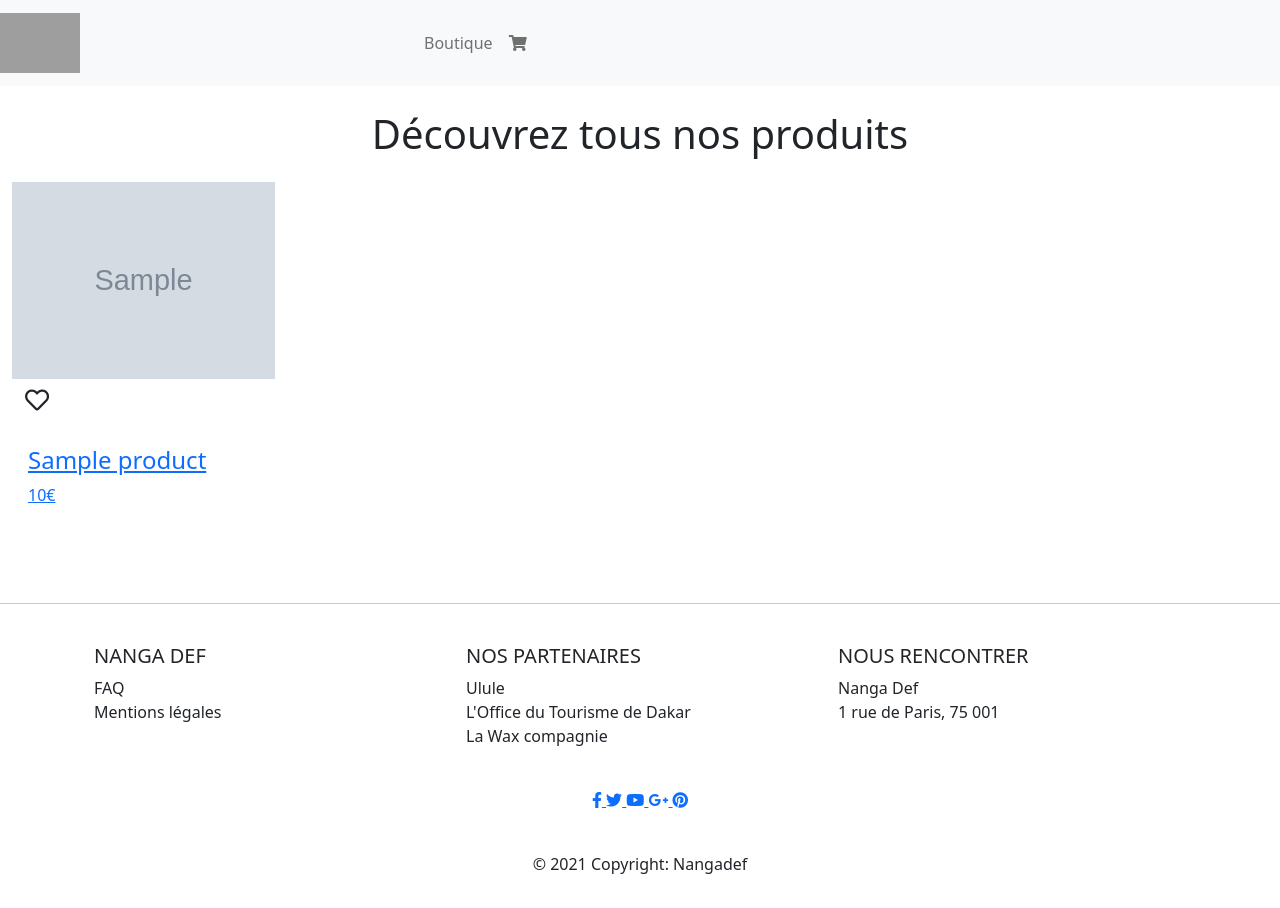
After one commit to Elvina-Mnd/init-symfofo, a PHP site: template templates/products/index.html.twig in a window 1280 px wide. The commit adds this page. Run offline with PHP 8.4, Linux system fonts and the light colour scheme; the template is opened without the code that fills it: most values are stand-ins (such as "Sample title", 1, 10 or a date in 2020); grey boxes marked "Sample" are stand-in pictures; some libraries are stand-ins or nearby versions; grey boxes are pictures that could not be loaded.

Commit message:
Generated all products and one product page

```diff
--- a/src/Controller/Admin/ProductCrudController.php
+++ b/src/Controller/Admin/ProductCrudController.php
@@ -12,6 +12,7 @@ use EasyCorp\Bundle\EasyAdminBundle\Field\TextField;
 use EasyCorp\Bundle\EasyAdminBundle\Field\NumberField;
 use EasyCorp\Bundle\EasyAdminBundle\Field\TextareaField;
 use EasyCorp\Bundle\EasyAdminBundle\Context\AdminContext;
+use EasyCorp\Bundle\EasyAdminBundle\Field\CollectionField;
 use EasyCorp\Bundle\EasyAdminBundle\Field\AssociationField;
 use EasyCorp\Bundle\EasyAdminBundle\Controller\AbstractCrudController;
 
@@ -39,6 +40,7 @@ class ProductCrudController extends AbstractCrudController
             TextField::new('image', 'Url de l\'image'),
             NumberField::new('price', 'Prix'),
             NumberField::new('quantity', 'Quantité'),
+            CollectionField::new('gender', 'Catégorie'),
         ];
     }
 
--- a/templates/_footer.html.twig
+++ b/templates/_footer.html.twig
@@ -5,7 +5,7 @@
     <div class="row ">
       <!--Grid column-->
       <div class="col-lg-4 col-md-4 col-sm-12 mb-4 mb-md-0">
-        <h5 class="text-uppercase title-footer">Ici c'est Pa<span class="small-ellipse">ris</span></h5>
+        <h5 class="text-uppercase title-footer">NANGA DEF</h5>
         <ul class="list-unstyled mb-0">
           <li>
             <a href="#" style="text-decoration:none;" class="text-dark">FAQ</a>
--- a/templates/_navbar.html.twig
+++ b/templates/_navbar.html.twig
@@ -3,17 +3,12 @@
     <span class="navbar-toggler-icon"></span>
   </button>
   <div class="collapse navbar-collapse" id="navbarNavDropdown">
-    <ul class="navbar-nav">
-      <li class="nav-item">
-        <a href="{{path('home')}}"> <img src="https://zupimages.net/up/21/05/cz12.png" alt="logo" width="30%"> </a>
-      </li>
+        <a class="navbar-brand" href="{{path('home')}}"> <img src="https://zupimages.net/up/21/05/cz12.png" alt="logo" width="20%"> </a>
+    <ul class="navbar-nav ml-auto float-right">
       <li class="nav-item">
         <a class="nav-link" href="#">Boutique</a>
       </li>
       <li class="nav-item">
-      <li class="nav-item">
-        <a class="nav-link" href="#">Qui sommes nous ?</a>
-      </li>
       <li class="nav-item">
         <a class="nav-link" href="#"><i class="fas fa-shopping-cart"></i></a>
       </li>
--- /dev/null
+++ b/templates/product_card.html.twig
@@ -0,0 +1,24 @@
+<div class="col-xl-4 col-lg-6 col-md-6 col-sm-12 ">
+    <div>
+        <a href="{{path ('product_show', {'slug': product.slug})}}" class="link-for-show-img">
+            <img src="{{ product.image }}" class="img-fluid" id="profil" alt="{{ product.name }}">
+            <div class="text-right">
+                <button class="btn border-pres pl-3 pr-3">
+                    <h4>
+                        <i class="far fa-heart like-icon"></i>
+                    </h4>
+                </button>
+            </div>
+        </a>
+        <div class="card-body">
+            <a href="{{path ('product_show', {'slug': product.slug})}}" class="link-for-show">
+                <h4>
+                    {{ product.name }}
+                </h4>
+                <p class="text-marine text-right">{{product.price}}€</p>
+            </a>
+            <a href="{{path ('product_show', {'slug': product.slug})}}" class="link-for-show">
+            </a>
+        </div>
+    </div>
+</div>
--- /dev/null
+++ b/templates/products/index.html.twig
@@ -0,0 +1,77 @@
+{% extends 'base.html.twig' %}
+
+{% block title %}Hello ProductController!{% endblock %}
+
+{% block body %}
+
+<div class="container-fluid subnav-bg">
+    <div class="row justify-content-around align-items-center p-2">
+        <div class="text-center col-lg-10 ml-5">
+            <h1 class="text-subnav m-3">Découvrez tous nos produits</h1>
+        </div>
+    </div>
+</div>
+<div class="container-fluid pb-5">
+    {# <div class="row mt-5 mx-auto">
+        <div class="col-lg-3 col-md-4 col-sm-10 pt-3 mx-auto card-filter">
+            {{form_start(searchForm, {attr: {class:'filter'}})}}
+            <div class="pl-2 pt-2">
+                {{form_row(searchForm.q)}}
+            </div>
+            <div class="text-center pb-3 pt-3">
+                <button type="submit" class="btn-framboise-filtre"> Rechercher</button>
+            </div>
+            <div class="pt-4 pl-3">
+                <h2 class="filter-design">Filtr<span class="small-ellipse">es</span></h2>
+                <hr>
+                {{form_row(searchForm.gender)}}
+                <hr>
+            </div>
+            <div class="accordion" id="accordionExample">
+                <div>
+                    <div id="headingOne">
+                        <button class="btn text-left" type="button" data-toggle="collapse" data-target="#collapseOne"
+                            aria-expanded="true" aria-controls="collapseOne">
+                            <h3 class="color-letter">Styles</h3>
+                        </button> <i class="fas fa-chevron-down"></i>
+                    </div>
+                    <div id="collapseOne" class="collapse show" aria-labelledby="headingOne"
+                        data-parent="#accordionExample">
+                        <div class="card-body">
+                            {{ form_row(searchForm.style)}}
+                            <hr>
+                        </div>
+                    </div>
+                </div>
+                <div>
+                    <div id="headingTwo">
+                        <button class="btn text-left collapsed" type="button" data-toggle="collapse"
+                            data-target="#collapseTwo" aria-expanded="true" aria-controls="collapseTwo">
+                            <h3 class="color-letter">Catégories</h3>
+                        </button> <i class="fas fa-chevron-down"></i>
+                    </div>
+                    <div id="collapseTwo" class="collapse show" aria-labelledby="headingTwo"
+                        data-parent="#accordionExample">
+                        <div class="card-body">
+                            {{ form_row(searchForm.category)}}
+                            <hr>
+                        </div>
+                    </div>
+                </div>
+                <div class="text-center pb-3">
+                    <button type="submit" class="btn-framboise-filtre"> Rechercher</button>
+                </div>
+                {{form_end(searchForm)}}
+            </div>
+        </div> #}
+        <div class="col-lg-8 col-md-8">
+                <div class="row">
+                    {% for product in products %}
+                    {% include 'product_card.html.twig'%}
+                    {% endfor %}
+                </div>
+        </div>
+    </div>
+</div>
+<hr>
+{% endblock %}
```
Also changed, not shown: src/Controller/ProductController.php (added, +37 -0 lines), templates/products/show.html.twig (added, +52 -0 lines).
